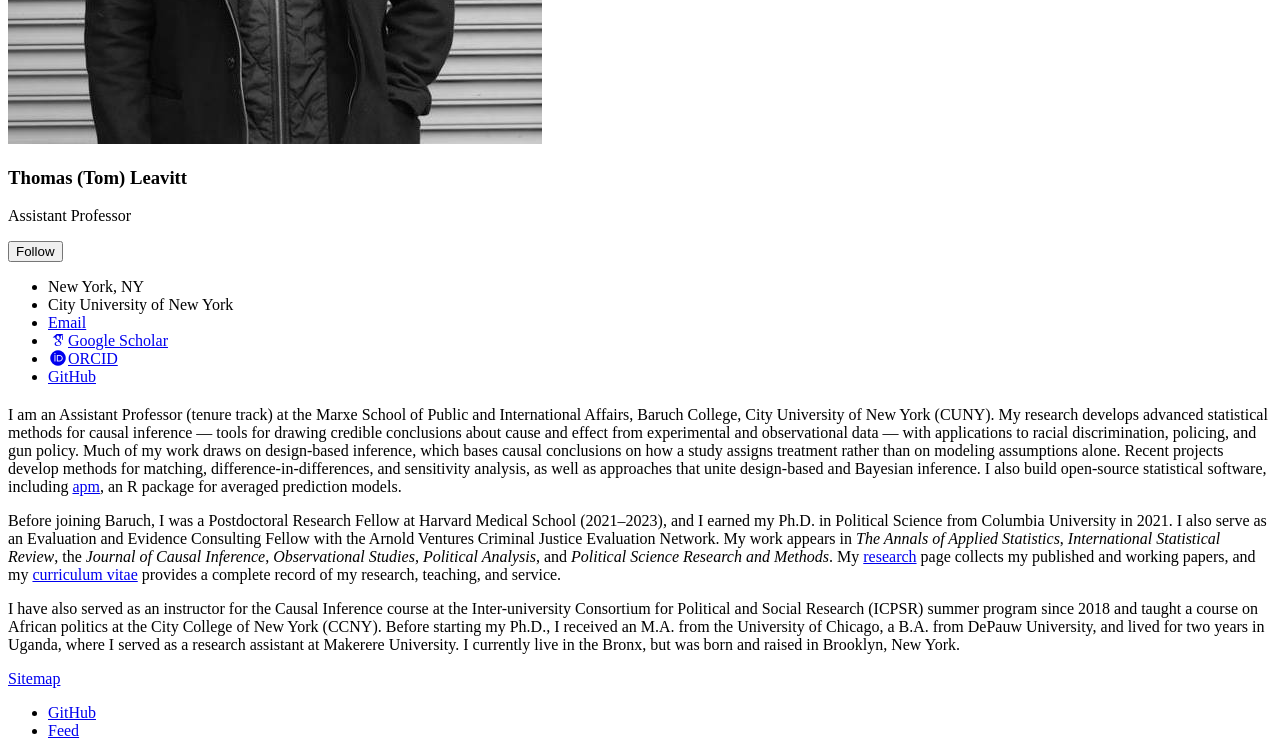
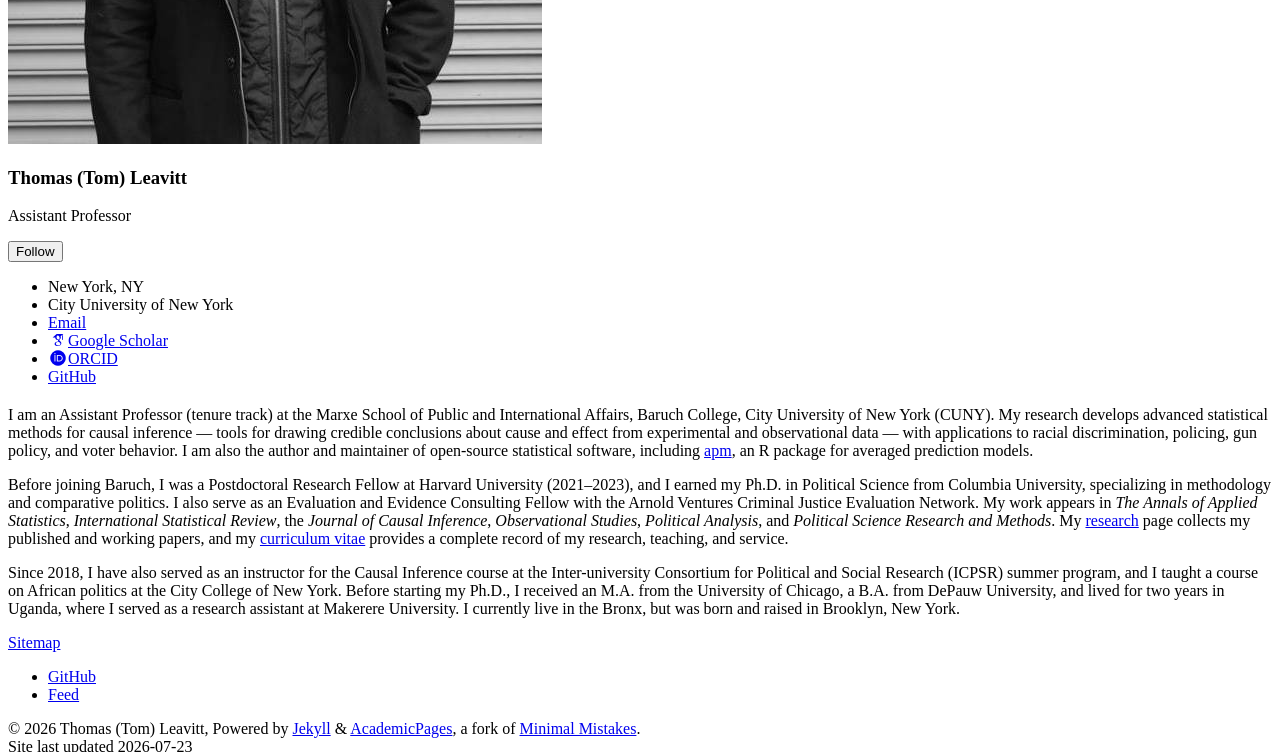
Before and after one commit to tl2624/tl2624.github.io, a Jekyll site: the page built from _pages/about.md, in a window 1280 px wide and 900 px high, scrolled down 598 px, cut to the strip 0-752 px from the top of the window. Built offline with Jekyll 4.4.1, drawn with Linux system fonts in a browser that asks for light colours; some web fonts are replaced.

Commit message:
Revise about page per feedback
- Restore 'voter behavior' (supported by the GOTV meta-analysis book chapter).
- Remove the two methodology-detail sentences.
- Software: 'author and maintainer' (the formal apm Developers title).
- Revert postdoc to Harvard University; keep 'methodology and comparative politics'.
- Drop '(CCNY)'; front-load 'Since 2018' with a tense split so the one-time
  African-politics course does not read as ongoing.

Co-Authored-By: Claude Opus 4.8 <noreply@anthropic.com>

```diff
--- a/_pages/about.md
+++ b/_pages/about.md
@@ -7,8 +7,8 @@ redirect_from:
   - /about.html
 ---
 
-I am an Assistant Professor (tenure track) at the Marxe School of Public and International Affairs, Baruch College, City University of New York (CUNY). My research develops advanced statistical methods for causal inference — tools for drawing credible conclusions about cause and effect from experimental and observational data — with applications to racial discrimination, policing, and gun policy. Much of my work draws on design-based inference, which bases causal conclusions on how a study assigns treatment rather than on modeling assumptions alone. Recent projects develop methods for matching, difference-in-differences, and sensitivity analysis, as well as approaches that unite design-based and Bayesian inference. I also build open-source statistical software, including [apm](https://tl2624.github.io/apm/), an R package for averaged prediction models.
+I am an Assistant Professor (tenure track) at the Marxe School of Public and International Affairs, Baruch College, City University of New York (CUNY). My research develops advanced statistical methods for causal inference — tools for drawing credible conclusions about cause and effect from experimental and observational data — with applications to racial discrimination, policing, gun policy, and voter behavior. I am also the author and maintainer of open-source statistical software, including [apm](https://tl2624.github.io/apm/), an R package for averaged prediction models.
 
-Before joining Baruch, I was a Postdoctoral Research Fellow at Harvard Medical School (2021–2023), and I earned my Ph.D. in Political Science from Columbia University in 2021. I also serve as an Evaluation and Evidence Consulting Fellow with the Arnold Ventures Criminal Justice Evaluation Network. My work appears in *The Annals of Applied Statistics*, *International Statistical Review*, the *Journal of Causal Inference*, *Observational Studies*, *Political Analysis*, and *Political Science Research and Methods*. My [research](/research/) page collects my published and working papers, and my [curriculum vitae](/cv/) provides a complete record of my research, teaching, and service.
+Before joining Baruch, I was a Postdoctoral Research Fellow at Harvard University (2021–2023), and I earned my Ph.D. in Political Science from Columbia University, specializing in methodology and comparative politics. I also serve as an Evaluation and Evidence Consulting Fellow with the Arnold Ventures Criminal Justice Evaluation Network. My work appears in *The Annals of Applied Statistics*, *International Statistical Review*, the *Journal of Causal Inference*, *Observational Studies*, *Political Analysis*, and *Political Science Research and Methods*. My [research](/research/) page collects my published and working papers, and my [curriculum vitae](/cv/) provides a complete record of my research, teaching, and service.
 
-I have also served as an instructor for the Causal Inference course at the Inter-university Consortium for Political and Social Research (ICPSR) summer program since 2018 and taught a course on African politics at the City College of New York (CCNY). Before starting my Ph.D., I received an M.A. from the University of Chicago, a B.A. from DePauw University, and lived for two years in Uganda, where I served as a research assistant at Makerere University. I currently live in the Bronx, but was born and raised in Brooklyn, New York.
+Since 2018, I have also served as an instructor for the Causal Inference course at the Inter-university Consortium for Political and Social Research (ICPSR) summer program, and I taught a course on African politics at the City College of New York. Before starting my Ph.D., I received an M.A. from the University of Chicago, a B.A. from DePauw University, and lived for two years in Uganda, where I served as a research assistant at Makerere University. I currently live in the Bronx, but was born and raised in Brooklyn, New York.
```
